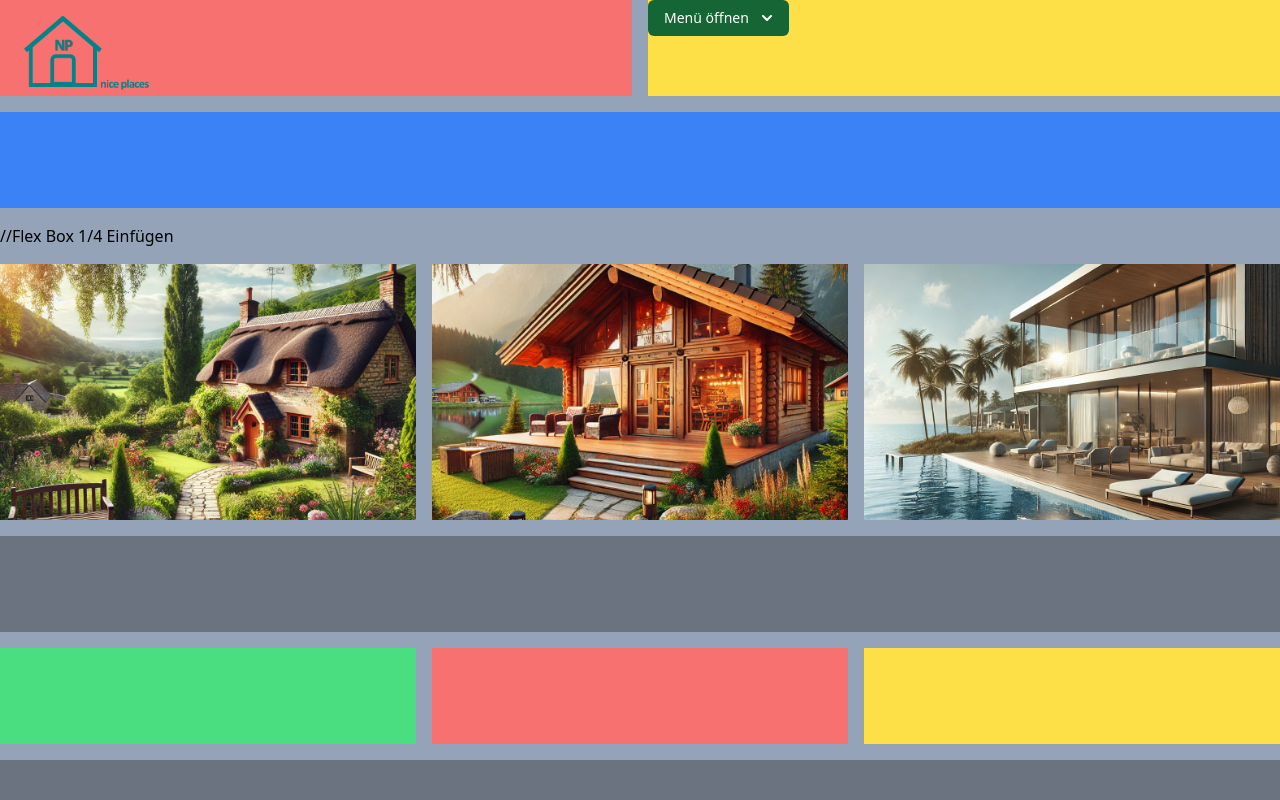
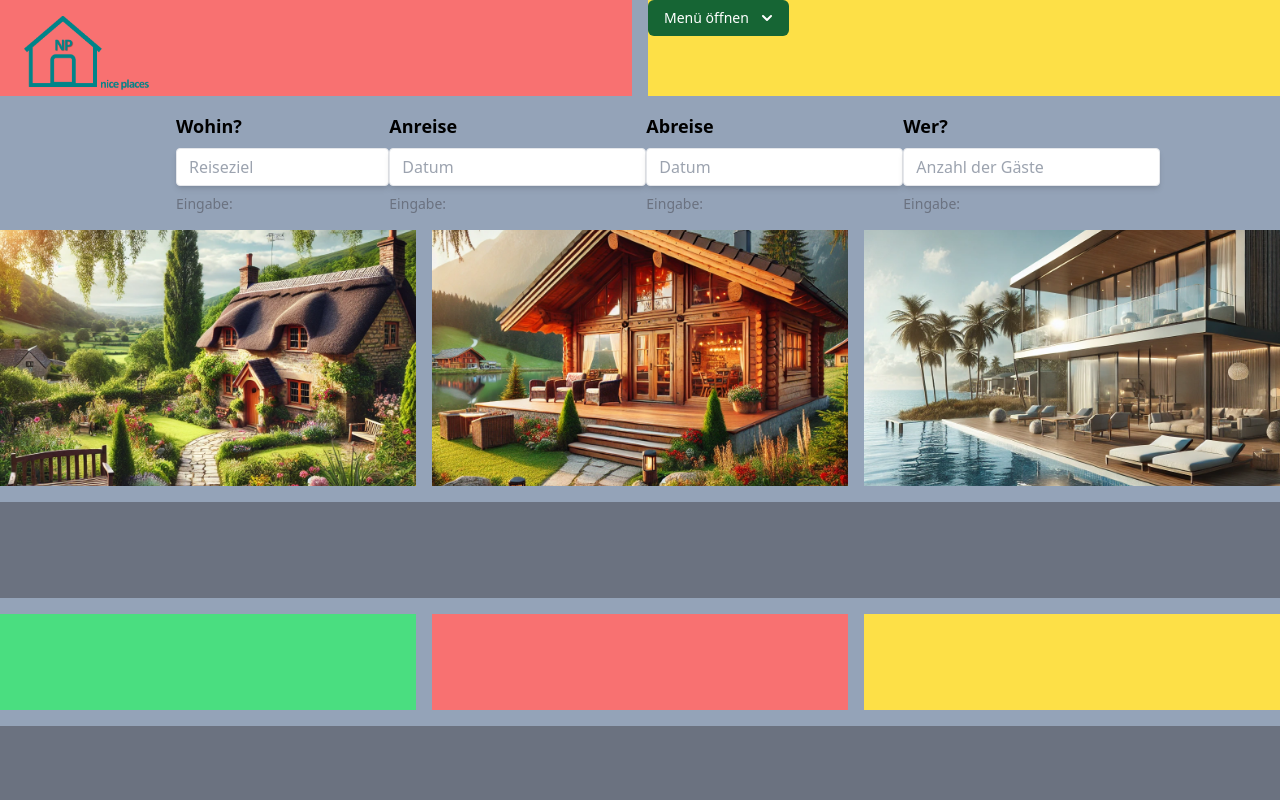
Before and after one commit to docmax99/NP, a Next.js app: page /app/boxing in a window 1280 px wide. Shown: the top 800 px of the page. Built offline with nearby package versions, Linux system fonts and the light colour scheme.

Commit message:
textfield positioning

```diff
--- a/src/pages/app/boxing.js
+++ b/src/pages/app/boxing.js
@@ -1,6 +1,7 @@
 import Link from "next/link";
 import Image from "next/image";
 import Dropdown from '../components/Dropdown';
+import TextField from '../components/TextField';
 
 
 export default function Boxing() {
@@ -15,7 +16,13 @@ export default function Boxing() {
         </div>
 
 
-        <div class="bg-blue-500 w-full h-24"></div> //Flex Box 1/4 Einfügen
+
+        <div className="flex gap-0">
+            <div className="w-1/6 ml-44 "><TextField label="Wohin?" placeholder="Reiseziel" /></div>
+            <div className="w-1/14 "><TextField label="Anreise" placeholder="Datum" /></div>
+            <div className="w-1/14 "><TextField label="Abreise" placeholder="Datum" /></div>
+            <div className="w-1/16 "><TextField label="Wer?" placeholder="Anzahl der Gäste" /></div>
+        </div>
 
 
 
```
